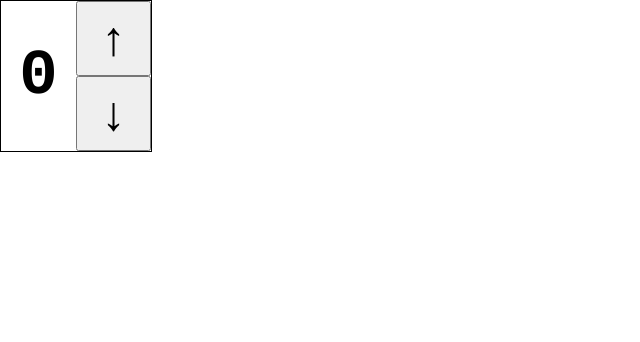
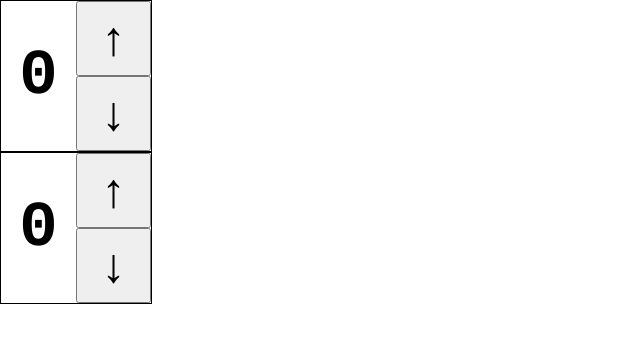
Before and after one commit to ZaneMeroff/team_gen, a Vue app: page / in a window 1280 px wide. Shown: the top 342 px of the page, without its empty margins (0-640 px from the left). Built offline with nearby package versions, Linux system fonts and the light colour scheme.

Commit message:
Add 2 NumPickerIndex to App.vue

```diff
--- a/src/App.vue
+++ b/src/App.vue
@@ -1,6 +1,12 @@
 <template>
   <div>
-    <NumPickerIndex />
+
+    <NumPickerIndex
+      :pickerType="'team'"/>
+
+    <NumPickerIndex
+      :pickerType="'player'"/>
+
   </div>
 </template>
 
```
